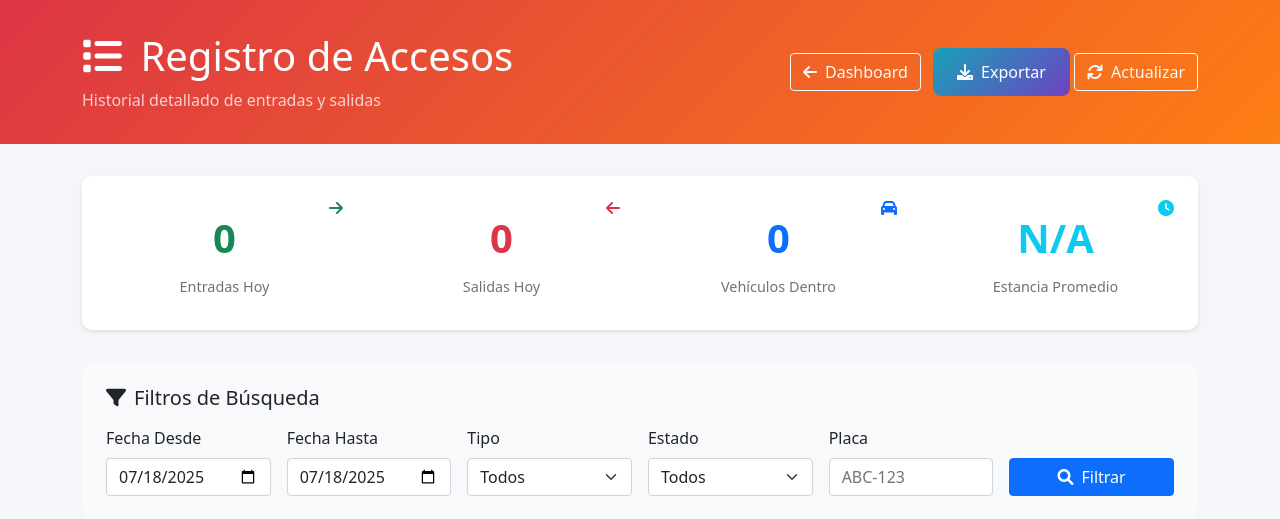
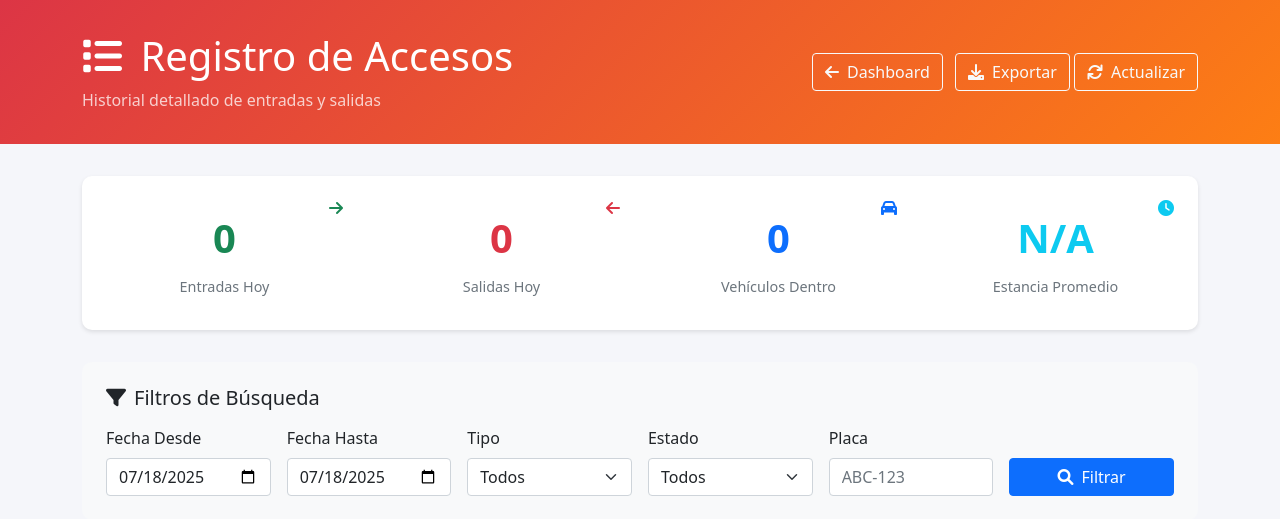
Before and after one commit to Rodrious73/mvp-estacionamiento, a Flask app: page /seguridad/accesos in a window 1280 px wide. Shown: the top 519 px of the page. Run offline with Flask 3, Linux system fonts and the light colour scheme; the visitor is signed in with stand-in values (Sample User, id 1).

Commit message:
Actualizar estilo del botón de exportación en el registro de accesos.

```diff
--- a/app/templates/seguridad/registro_acceso.html
+++ b/app/templates/seguridad/registro_acceso.html
@@ -162,7 +162,7 @@
                     <a href="{{ url_for('seguridad.dashboard') }}" class="btn btn-outline-light me-2">
                         <i class="fas fa-arrow-left me-2"></i>Dashboard
                     </a>
-                    <button class="btn export-button" onclick="exportarAccesos()">
+                    <button class="btn btn-outline-light" onclick="exportarAccesos()">
                         <i class="fas fa-download me-2"></i>Exportar
                     </button>
                     <button class="btn btn-outline-light" onclick="location.reload()">
```
